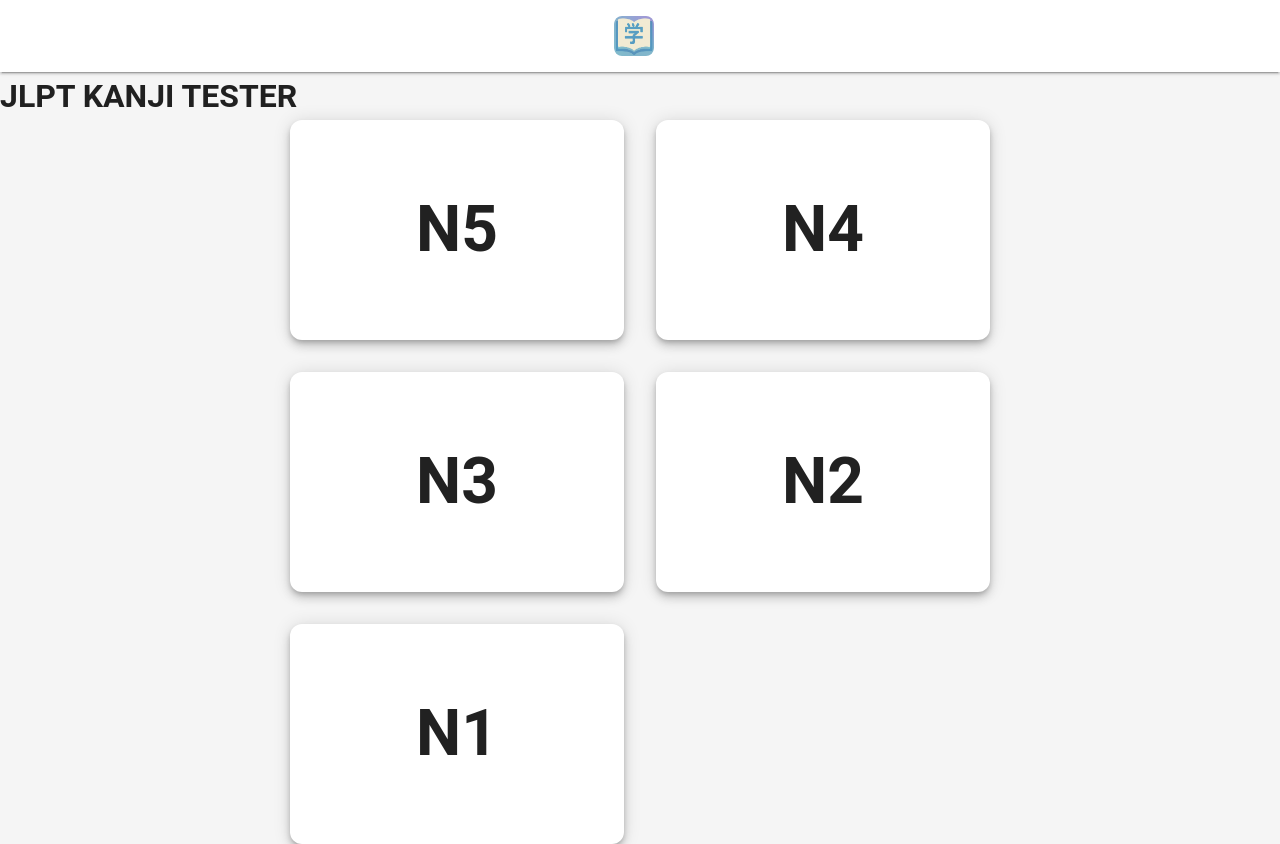
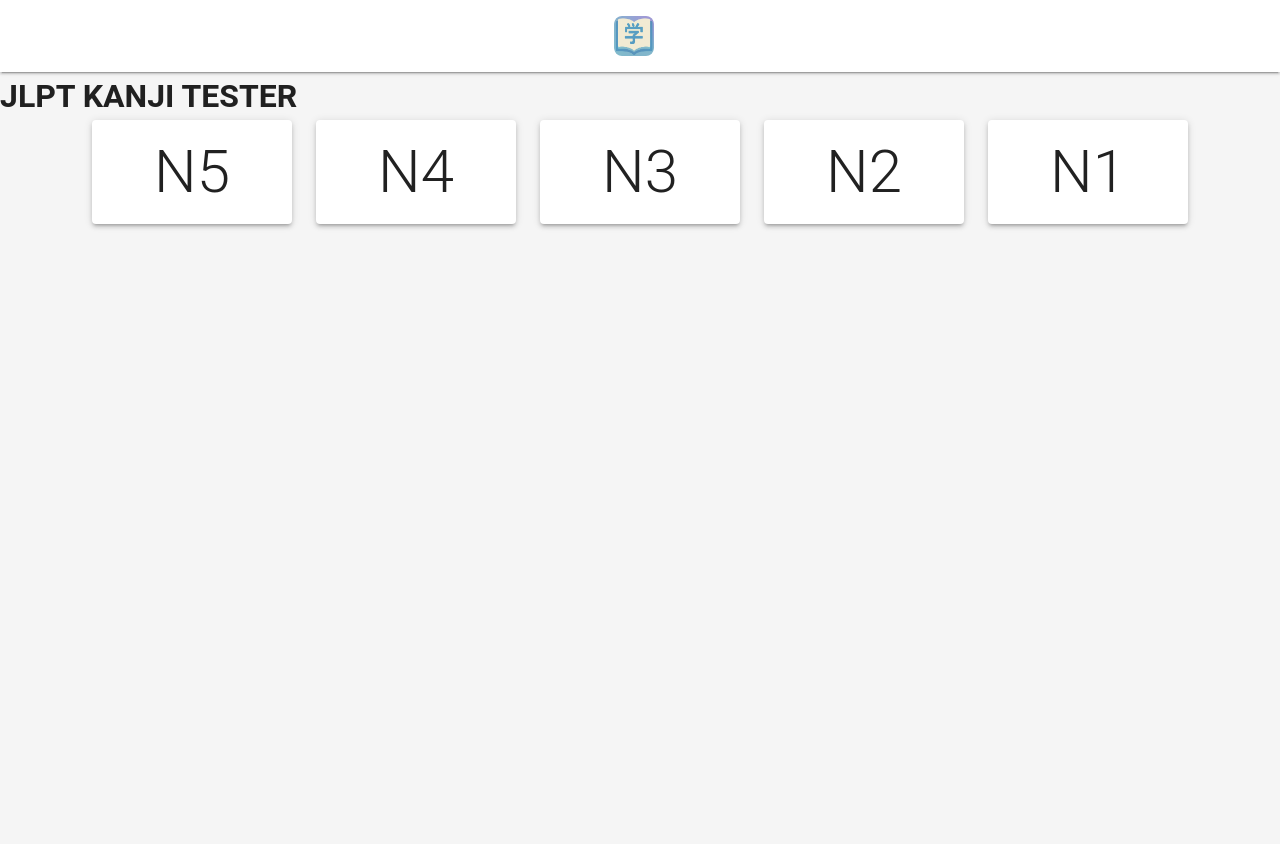
Before and after one commit to MaryfrancesU/jlpt-kanji-tester, a Next.js app: page / in a window 1280 px wide. After the commit the page ends 800 px from the top, so only its background shows below. Built offline with nearby package versions, Linux system fonts and the light colour scheme; what @mui/material-nextjs would draw is missing.

Commit message:
separate out components

```diff
--- a/src/components/Home/Home.js
+++ b/src/components/Home/Home.js
@@ -1,78 +1,8 @@
 "use client";
-
 import { useState } from "react";
-import Card from "@mui/material/Card";
-import CardActionArea from "@mui/material/CardActionArea";
-import CardContent from "@mui/material/CardContent";
-import Typography from "@mui/material/Typography";
-import Button from "@mui/material/Button";
+import LevelCard from "./LevelCard";
+import ModeModal from "./ModeModal";
 import Stack from "@mui/material/Stack";
-import Dialog from "@mui/material/Dialog";
-import { styled } from "@mui/material/styles";
-import Link from "next/link";
-
-const LevelsGrid = styled('div')(({ theme }) => ({
-    display: 'grid',
-    gridTemplateColumns: 'repeat(2, 1fr)',
-    gap: theme.spacing(4),
-    justifyContent: 'center',
-    alignItems: 'center',
-    minHeight: '80vh',
-    maxWidth: 700,
-    margin: '0 auto',
-}));
-
-const LevelCard = styled(Card)(({ theme }) => ({
-    minWidth: 260,
-    minHeight: 220,
-    width: '100%',
-    display: 'flex',
-    flexDirection: 'column',
-    justifyContent: 'center',
-    alignItems: 'center',
-    boxShadow: theme.shadows[6],
-    borderRadius: theme.shape.borderRadius * 3,
-    background: theme.palette.background.paper,
-    transition: 'transform 0.2s',
-    cursor: 'pointer',
-    '&:hover': {
-        transform: 'scale(1.04)',
-        boxShadow: theme.shadows[12],
-    },
-}));
-
-const StyledDialogContent = styled('div')(({ theme }) => ({
-    padding: theme.spacing(4),
-    background: theme.palette.background.paper,
-    borderRadius: theme.shape.borderRadius * 2,
-    boxShadow: theme.shadows[8],
-    minWidth: 320,
-    minHeight: 120,
-    display: 'flex',
-    flexDirection: 'column',
-    alignItems: 'center',
-    gap: theme.spacing(3),
-}));
-
-const WritingButton = styled(Button)(({ theme }) => ({
-    fontWeight: 600,
-    boxShadow: theme.shadows[2],
-    borderRadius: theme.shape.borderRadius * 2,
-    paddingLeft: theme.spacing(3),
-    paddingRight: theme.spacing(3),
-    paddingTop: theme.spacing(1),
-    paddingBottom: theme.spacing(1),
-}));
-
-const PronunciationButton = styled(Button)(({ theme }) => ({
-    fontWeight: 600,
-    boxShadow: theme.shadows[2],
-    borderRadius: theme.shape.borderRadius * 2,
-    paddingLeft: theme.spacing(3),
-    paddingRight: theme.spacing(3),
-    paddingTop: theme.spacing(1),
-    paddingBottom: theme.spacing(1),
-}));
 
 const Home = () => {
     const levels = ["N5", "N4", "N3", "N2", "N1"];
@@ -91,44 +21,21 @@ const Home = () => {
 
     return (
         <>
-            <LevelsGrid>
+            <Stack direction="row" justifyContent="center" spacing={3}>
                 {levels.map((level) => (
-                    <LevelCard key={level} onClick={() => handleCardClick(level)}>
-                        <CardActionArea sx={{ width: '100%', height: '100%' }}>
-                            <CardContent>
-                                <Typography
-                                    variant="h2"
-                                    component="div"
-                                    align="center"
-                                    sx={{ fontWeight: 700, fontSize: 64 }}
-                                >
-                                    {level}
-                                </Typography>
-                            </CardContent>
-                        </CardActionArea>
-                    </LevelCard>
+                    <LevelCard
+                        key={level}
+                        level={level}
+                        onClick={() => handleCardClick(level)}
+                    />
                 ))}
-            </LevelsGrid>
+            </Stack>
 
-            <Dialog open={open} onClose={handleClose}>
-                <StyledDialogContent>
-                    <Typography variant="h5" align="center" gutterBottom sx={{ fontWeight: 700 }}>
-                        Select A Quiz Mode
-                    </Typography>
-                    <Stack spacing={3} direction="row" justifyContent="center">
-                        <Link href={`/${selectedLevel?.toLowerCase()}/writing`}>
-                            <WritingButton variant="contained" color="primary">
-                                Writing
-                            </WritingButton>
-                        </Link>
-                        <Link href={`/${selectedLevel?.toLowerCase()}/pronunciation`}>
-                            <PronunciationButton variant="contained" color="secondary">
-                                Pronunciation
-                            </PronunciationButton>
-                        </Link>
-                    </Stack>
-                </StyledDialogContent>
-            </Dialog>
+            <ModeModal
+                open={open}
+                handleClose={handleClose}
+                level={selectedLevel?.toLowerCase()}
+            />
         </>
     );
 };
--- /dev/null
+++ b/src/components/Home/LevelCard.js
@@ -0,0 +1,27 @@
+import Typography from "@mui/material/Typography";
+import Paper from "@mui/material/Paper";
+
+const LevelCard = ({ level, onClick }) => {
+    return (
+        <Paper
+            onClick={onClick}
+            elevation={3}
+            sx={{
+                padding: 2,
+                cursor: "pointer",
+                textAlign: "center",
+                width: 200,
+                "&:hover": {
+                    transform: "scale(1.04)",
+                },
+                transition: "transform 0.2s",
+            }}
+        >
+            <Typography variant="h2" component="div" align="center">
+                {level}
+            </Typography>
+        </Paper>
+    );
+};
+
+export default LevelCard;
--- /dev/null
+++ b/src/components/Home/ModeModal.js
@@ -0,0 +1,39 @@
+import Link from "next/link";
+import Button from "@mui/material/Button";
+import Dialog from "@mui/material/Dialog";
+import DialogActions from "@mui/material/DialogActions";
+import DialogContent from "@mui/material/DialogContent";
+import DialogTitle from "@mui/material/DialogTitle";
+
+
+const ModeModal = ({ open, handleClose, level }) => {
+    return (
+        <Dialog open={open} onClose={handleClose}>
+            <DialogTitle>Select A Quiz Mode</DialogTitle>
+
+            <DialogContent>
+                Writing mode will show you a kanji's English definition and
+                requires you to write it out on a separate piece of paper. You
+                get one pronunciation hint before you can reveal the answer.
+                Pronunciation mode will show you the kanji and requires you to
+                type in at least one of its pronunciations.
+            </DialogContent>
+
+            <DialogActions>
+                <Link href={`/${level}/writing`}>
+                    <Button variant="contained" color="primary">
+                        Writing
+                    </Button>
+                </Link>
+                <Link href={`/${level}/pronunciation`}>
+                    <Button variant="contained" color="secondary">
+                        Pronunciation
+                    </Button>
+                </Link>
+
+            </DialogActions>
+        </Dialog>
+    );
+};
+
+export default ModeModal;
```
Also changed, not shown: src/components/AppHeader.js (deleted, +0 -44 lines).
